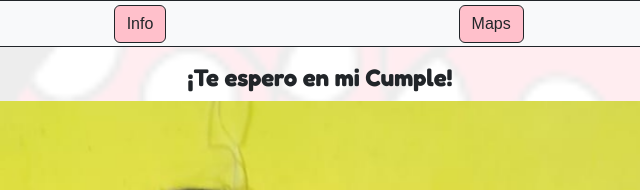
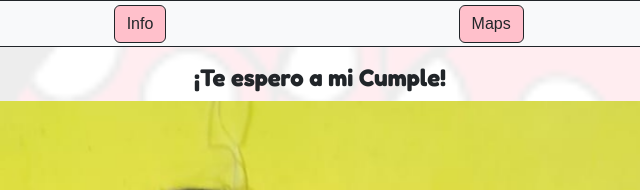
Before and after one commit to javierrojas62/Invitacion, a plain HTML site: page index.html in a window 1280 px wide. Shown: the top 190 px of the page, 320-960 px from the left. Drawn offline with nearby package versions, Linux system fonts and the light colour scheme.

Commit message:
final v3

```diff
--- a/index.html
+++ b/index.html
@@ -25,7 +25,7 @@
 
 
     <main class="container my-1 mt-5 pt-3">
-        <h4 class="text-center animate__animated animate__flipInX"><strong>¡Te espero en mi Cumple!</strong>
+        <h4 class="text-center animate__animated animate__flipInX"><strong>¡Te espero a mi Cumple!</strong>
         </h4>
         <div id="carouselExampleAutoplaying" class="carousel slide " data-bs-ride="carousel">
             <div class="carousel-inner">
```
